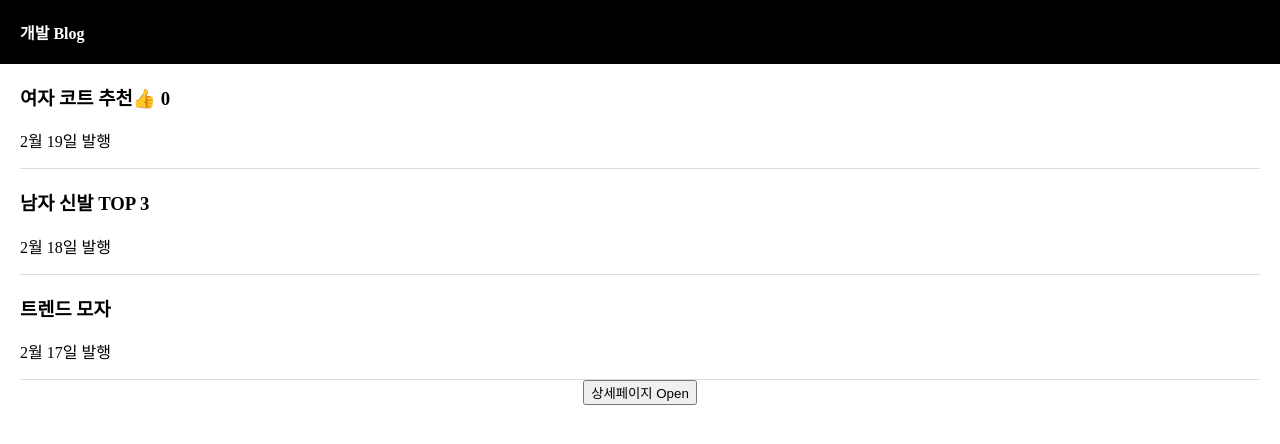
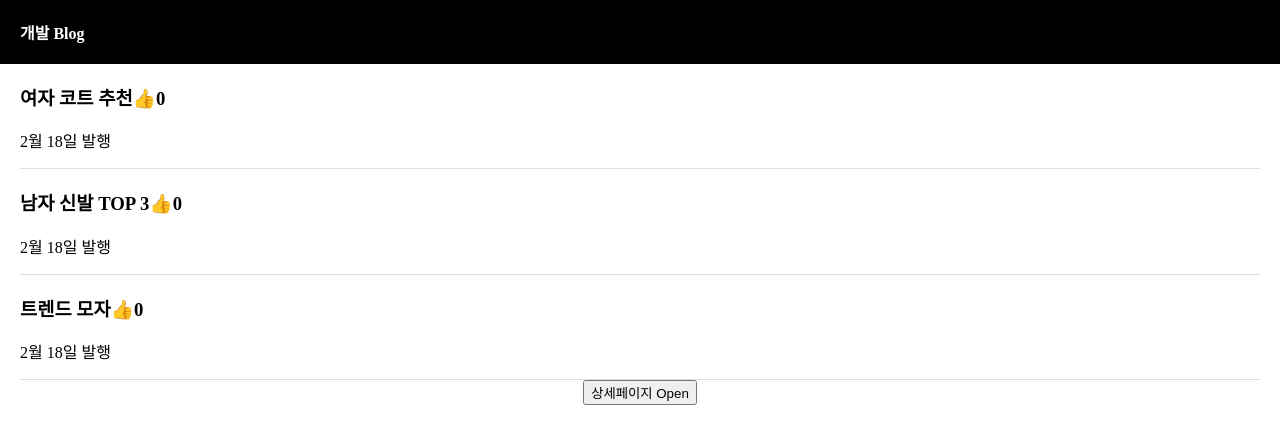
Before and after one commit to alsruddl0805/Project_Copy, a React (Create React App) app in the folder blog/: page / in a window 1280 px wide. Shown: the top 444 px of the page. Built offline with nearby package versions, Linux system fonts and the light colour scheme.

Commit message:
Array.map() / deep copy를 사용한 이벤트 실행

```diff
--- a/blog/src/App.js
+++ b/blog/src/App.js
@@ -7,8 +7,19 @@ function App() {
   장점 ) state는 변경되면 HTML이 자동으로 재렌더링이 되기 때문에, 새로고침 없이도 부드럽게 변경 됨
   */
   let [title, b] = useState(['여자 코트 추천', '남자 신발 TOP 3', '트렌드 모자']); // => [작성한 string 문자열, <-를 수정하기 위한 데이터]
-  let [likeNum, likeUpdate] = useState(0);
+  let [likeNum, setLike] = useState([0,0,0]);
   let [modal, setModal] = useState(false);
+
+  // .map(콜백함수)
+  // [1,2,3].map(function(a) {
+  //   console.log(a)
+  // })
+
+  function likeUpdate(idx) {
+    let testLikeArr = [...likeNum];
+    testLikeArr[idx] = testLikeArr[idx] + 1;
+    setLike(testLikeArr);
+  }
 
   return (
     // JSX 문법 (HTML 대용)
@@ -17,7 +28,7 @@ function App() {
         <div>개발 Blog</div>
       </div>
 
-      <ul className="list">
+      {/* <ul className="list">
         <li>
           <h3>
             {title[0]}
@@ -33,10 +44,25 @@ function App() {
           <h3>{title[2]}</h3>
           <p>2월 17일 발행</p>
         </li>
+      </ul> */}
+
+      <ul className="list">
+      {
+        [1,2,3].map(function(a, idx) {
+          return (
+            <li key={idx}>
+              <h3>{title[idx]}
+              <span onClick={() => {likeUpdate(idx)}}>👍</span>
+              <span>{likeNum[idx]}</span>
+              </h3>
+              <p>2월 18일 발행</p>
+            </li>
+          )
+        })
+      }
       </ul>
 
       <button type="button" onClick={() => {setModal(!modal)}}>상세페이지 Open</button>
-
       {
         modal === true ? <Modal /> : null
       }
```
